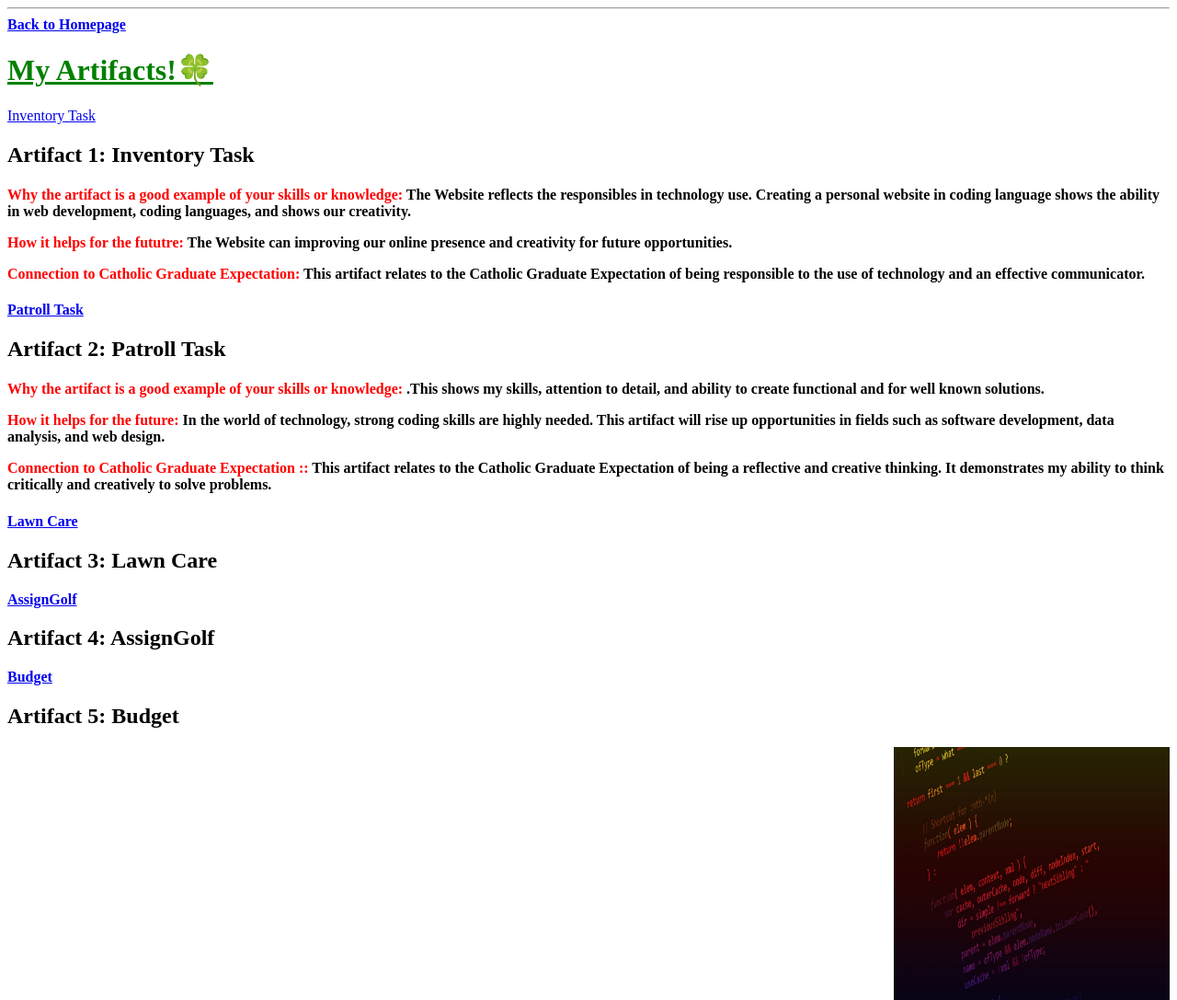
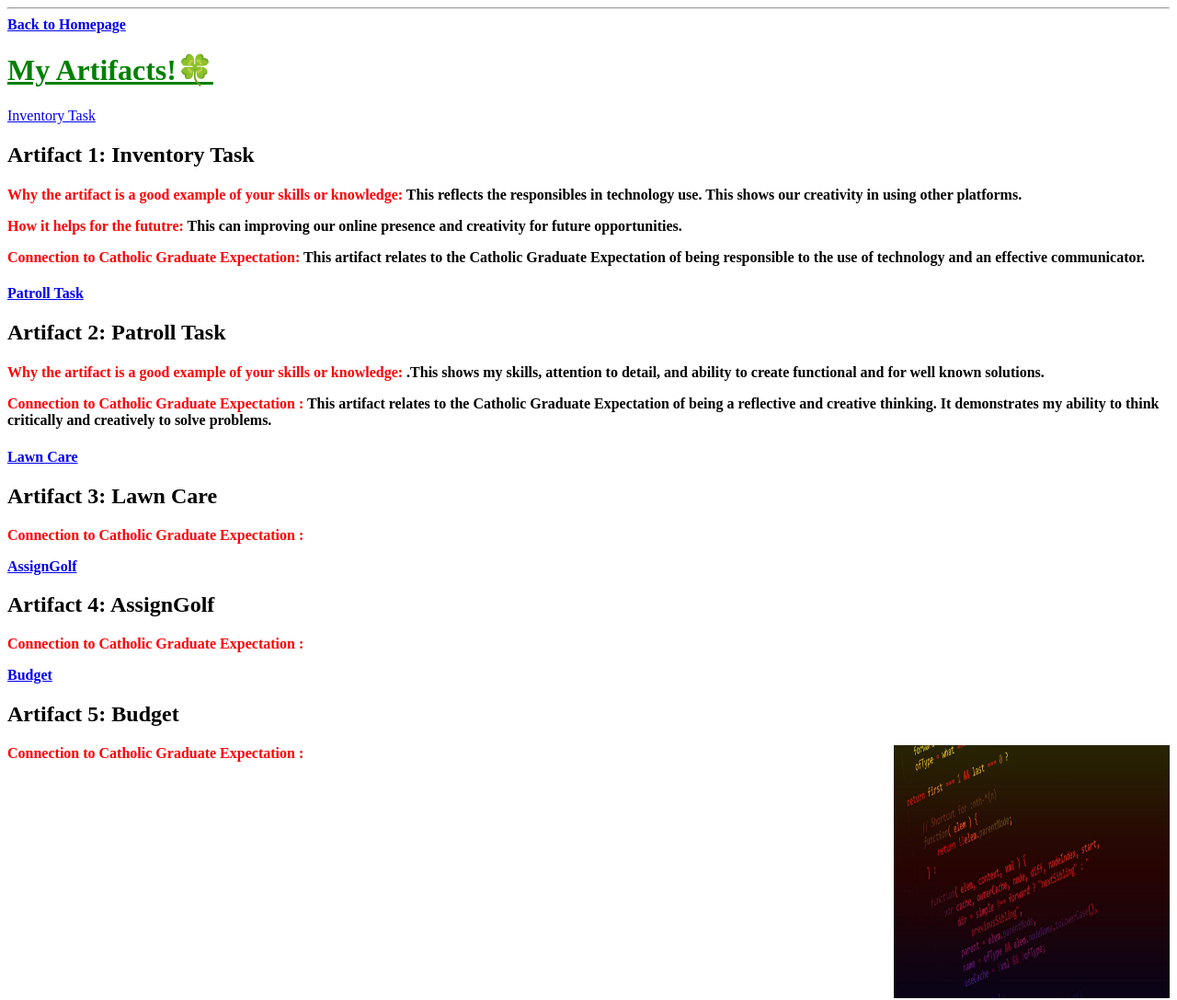
Before and after one commit to ramindi1/portfolio, a plain HTML site: page Website6.htm in a window 1280 px wide. Shown: the whole page at 92% size. Drawn offline with Linux system fonts and the light colour scheme; files whose address does not match are found by name.

Commit message:
Update Website6.htm

```diff
--- a/Website6.htm
+++ b/Website6.htm
@@ -24,24 +24,25 @@
         <section>
    <P><a href="C:\Users\354242521\Downloads\Inventory Task 5.htm.xlsx" download> Inventory Task</a></P>
    <h2>Artifact 1: Inventory Task</h2>
-           <h4><p><strong><font color=red>Why the artifact is a good example of your skills or knowledge:</font> The Website reflects the responsibles in technology use. Creating a personal website in coding language shows the ability in web development, coding languages, and shows our creativity.</p>
-            <p><strong><font color=red>How it helps for the fututre:</font> </strong> The Website can improving our online presence and creativity for future opportunities.</p>
+           <h4><p><strong><font color=red>Why the artifact is a good example of your skills or knowledge:</font> This reflects the responsibles in technology use. This shows our creativity in using other platforms.</p>
+            <p><strong><font color=red>How it helps for the fututre:</font> </strong> This can improving our online presence and creativity for future opportunities.</p>
             <p><strong><font color=red>Connection to Catholic Graduate Expectation:</font> </strong> This artifact relates to the Catholic Graduate Expectation of being responsible to the use of technology and an effective communicator.</h4></p>
         </section>
         <section>
  <P><a href="C:\Users\354242521\Downloads\Patroll-Ramindi.xlsx" download>Patroll Task</a></P>
             <h2>Artifact 2: Patroll Task</h2>
             <h4><p><strong><font color=red>Why the artifact is a good example of your skills or knowledge:</font> </strong>.This shows my skills, attention to detail, and ability to create functional and for well known solutions.</p>
-            <p><strong><font color=red>How it helps for the future:</font></strong> In the world of technology, strong coding skills are highly needed. This artifact will rise up opportunities in fields such as software development, data analysis, and web design.</p>
-            <p><strong><font color=red>Connection to Catholic Graduate Expectation ::</font> </strong> This artifact relates to the Catholic Graduate Expectation of being a reflective and creative thinking. It demonstrates my ability to think critically and creatively to solve problems.</4></p>
+            <p><strong><font color=red>Connection to Catholic Graduate Expectation :</font> </strong> This artifact relates to the Catholic Graduate Expectation of being a reflective and creative thinking. It demonstrates my ability to think critically and creatively to solve problems.</4></p>
         </section>
     </div>
 <P><a href="C:\Users\354242521\Downloads\Ramndi's Lawn Care.xlsx" download>Lawn Care</a></P>
  <h2>Artifact 3: Lawn Care</h2>
+<p><strong><font color=red>Connection to Catholic Graduate Expectation :</font> </strong>
 <P><a href="C:\Users\354242521\Downloads\AssignGolf-Ramindi Boghalandage.xlsx" download>AssignGolf</a></P>
  <h2>Artifact 4: AssignGolf</h2>
+<p><strong><font color=red>Connection to Catholic Graduate Expectation :</font> </strong>
 <P><a href="C:\Users\354242521\Downloads\Budget.xlsx" download>Budget</a></P>
 <h2>Artifact 5: Budget</h2>
-
+<p><strong><font color=red>Connection to Catholic Graduate Expectation :</font> </strong>
 
 <img src="C:\Users\354242521\Downloads\code-583073-1500x680.jpg" align="right" height="275" width="300" ALT="Picture of a Technology">
```
